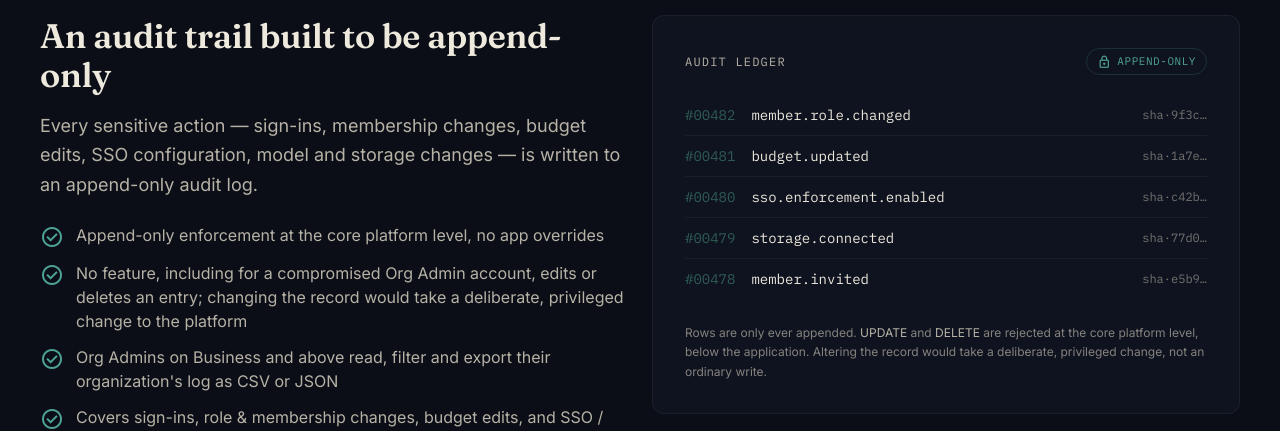
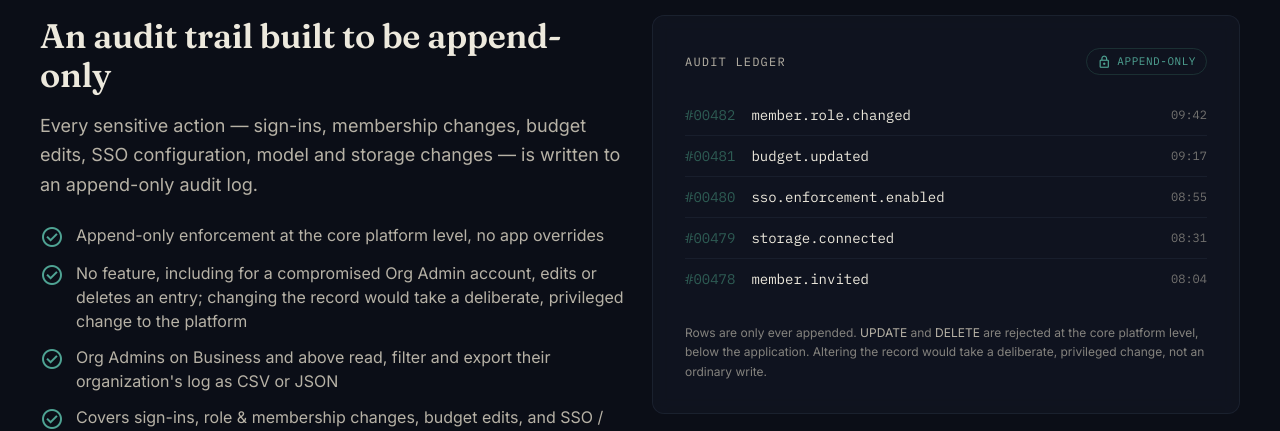
Before and after one commit to parlehub/parlehub.github.io, a Jekyll site: the page built from security.html, in a window 1280 px wide and 900 px high, scrolled down 1701 px. Shown: the part 153-584 px from the top of the window. Built offline with Jekyll 4.4.1, drawn with Linux system fonts in a browser that asks for light colours; nearby versions of some CDN libraries.

Commit message:
APP-542: security ledger graphic shows times, not per-row hashes
The audit log has no hash column or hash chain; a sha value on each row
implied tamper evidence that does not exist.

Co-Authored-By: Claude Sonnet 5.5 <noreply@anthropic.com>

```diff
--- a/security.html
+++ b/security.html
@@ -365,7 +365,7 @@ redirect_from:
                 >member.role.changed</span
               >
               <span class="text-parchment-dim/60 text-xs tabular-nums"
-                >sha·9f3c…</span
+                >09:42</span
               >
             </div>
             <div
@@ -374,7 +374,7 @@ redirect_from:
               <span class="text-verdigris-dim tabular-nums">#00481</span>
               <span class="text-parchment flex-1 truncate">budget.updated</span>
               <span class="text-parchment-dim/60 text-xs tabular-nums"
-                >sha·1a7e…</span
+                >09:17</span
               >
             </div>
             <div
@@ -385,7 +385,7 @@ redirect_from:
                 >sso.enforcement.enabled</span
               >
               <span class="text-parchment-dim/60 text-xs tabular-nums"
-                >sha·c42b…</span
+                >08:55</span
               >
             </div>
             <div
@@ -396,14 +396,14 @@ redirect_from:
                 >storage.connected</span
               >
               <span class="text-parchment-dim/60 text-xs tabular-nums"
-                >sha·77d0…</span
+                >08:31</span
               >
             </div>
             <div class="flex items-center gap-4 py-2.5">
               <span class="text-verdigris-dim tabular-nums">#00478</span>
               <span class="text-parchment flex-1 truncate">member.invited</span>
               <span class="text-parchment-dim/60 text-xs tabular-nums"
-                >sha·e5b9…</span
+                >08:04</span
               >
             </div>
           </div>
```
